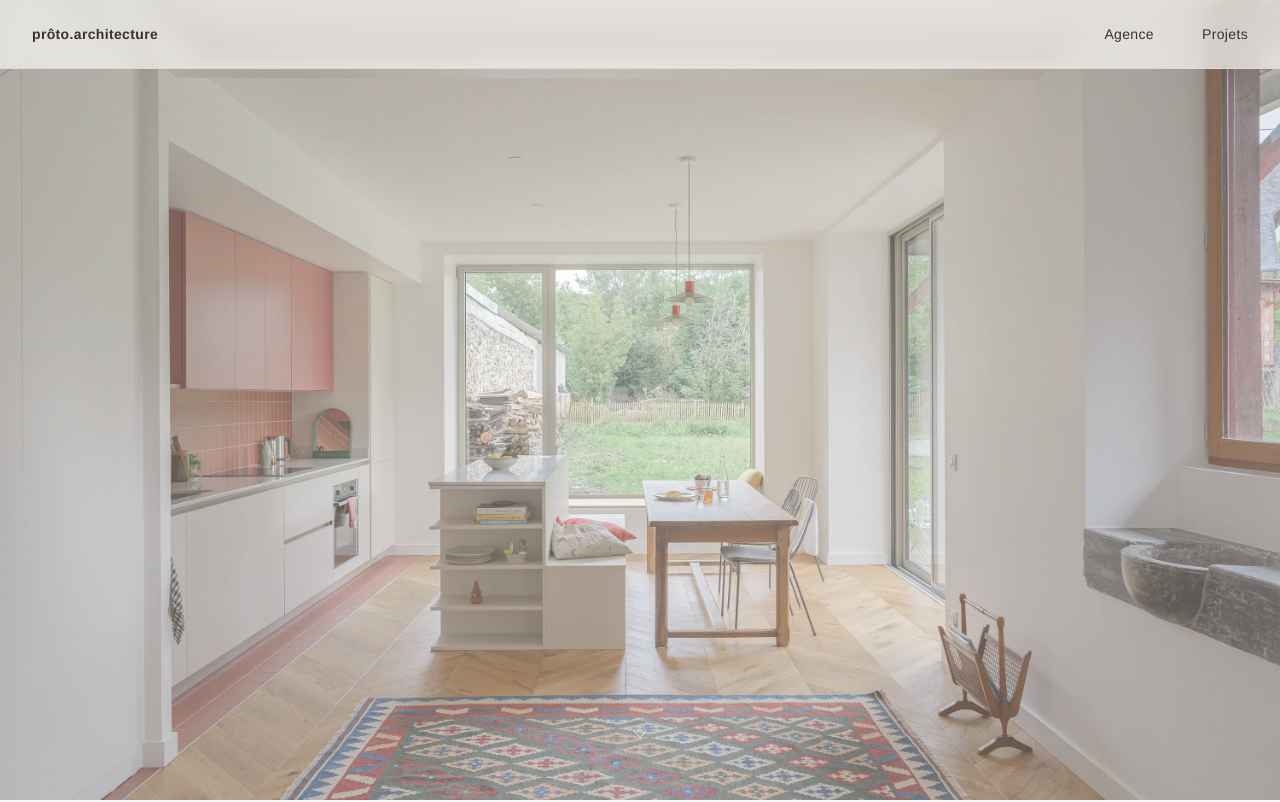
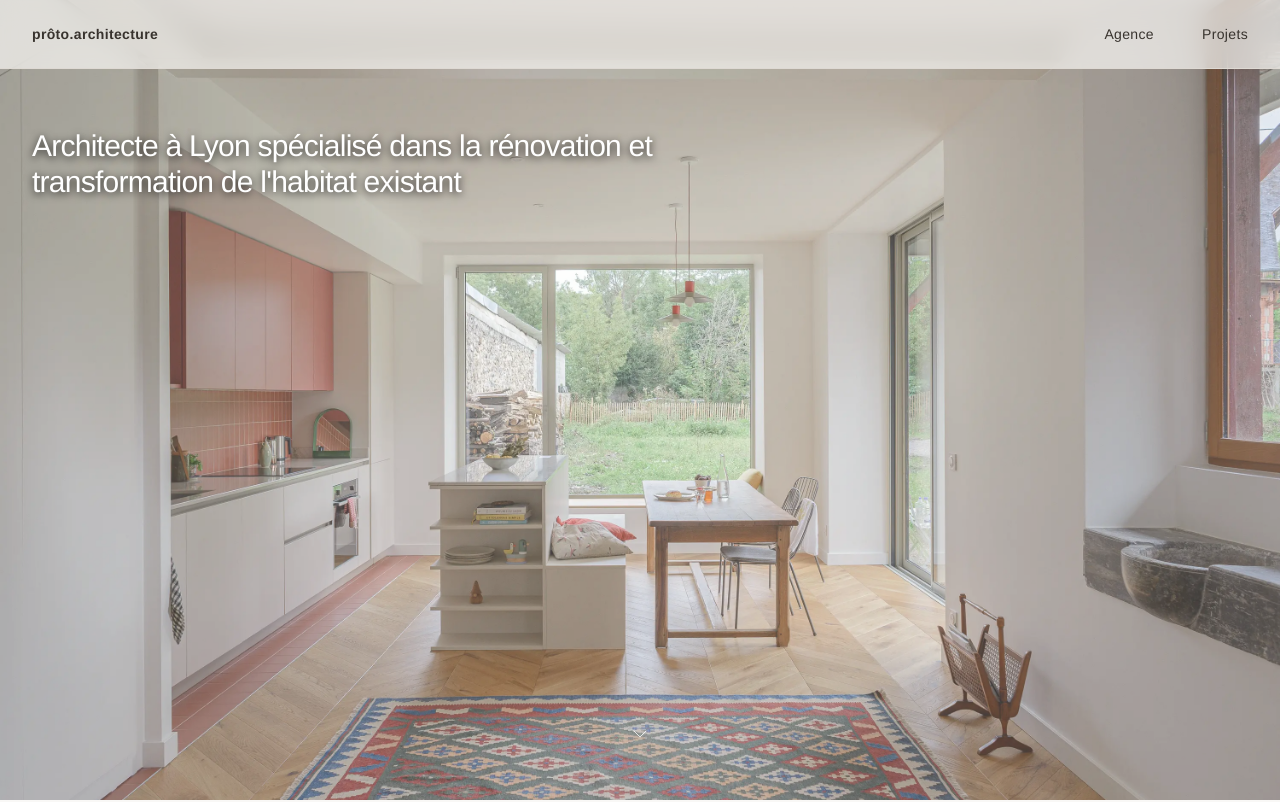
Before and after one commit to Ladias-Elie/proto-architecture, a React (Vite) app: page / in a window 1280 px wide. Shown: the top 802 px of the page. Built offline with nearby package versions, Linux system fonts and the light colour scheme; the HTML template or start-up script is replaced by a standard one.

Commit message:
Revert hero section styling

```diff
--- a/src/components/About.tsx
+++ b/src/components/About.tsx
@@ -200,10 +200,6 @@ const About = () => {
         <div className="max-w-4xl mx-auto">
           {/* Header Section */}
           <div className="mb-12">
-            <p className="text-2xl md:text-3xl text-foreground/60 font-light mb-12 text-center">
-              Architecte à Lyon spécialisé dans la rénovation et transformation de l'habitat existant
-            </p>
-
             <h2 className="text-4xl md:text-5xl text-foreground mb-8 elegant-underline">
               Services
             </h2>
--- a/src/components/Hero.tsx
+++ b/src/components/Hero.tsx
@@ -4,13 +4,21 @@ import heroImage from "@/assets/renovation-maison-village.webp";
 const Hero = () => {
 
   return (
-    <section className="min-h-screen relative flex items-center justify-center">
+    <section className="min-h-screen relative flex items-start justify-start">
       <img
         src={heroImage}
         alt="Photo d'une maison de village rénové, demontrant une architecture moderne intégrée dans un cadre traditionnel."
         className="absolute inset-0 w-full h-full object-cover"
       />
-      <div className="absolute inset-0 bg-background/30" />
+      <div className="absolute inset-0 bg-background/20" />
+
+      <div className="relative z-10 container mx-auto px-8 pt-32">
+        <div className="max-w-2xl animate-fade-in">
+          <h1 className="text-2xl md:text-3xl font-light tracking-tight text-white drop-shadow-[0_2px_4px_rgba(0,0,0,0.8)] leading-relaxed">
+            Architecte à Lyon spécialisé dans la rénovation et transformation de l'habitat existant
+          </h1>
+        </div>
+      </div>
 
       <button
         onClick={() => {
```
